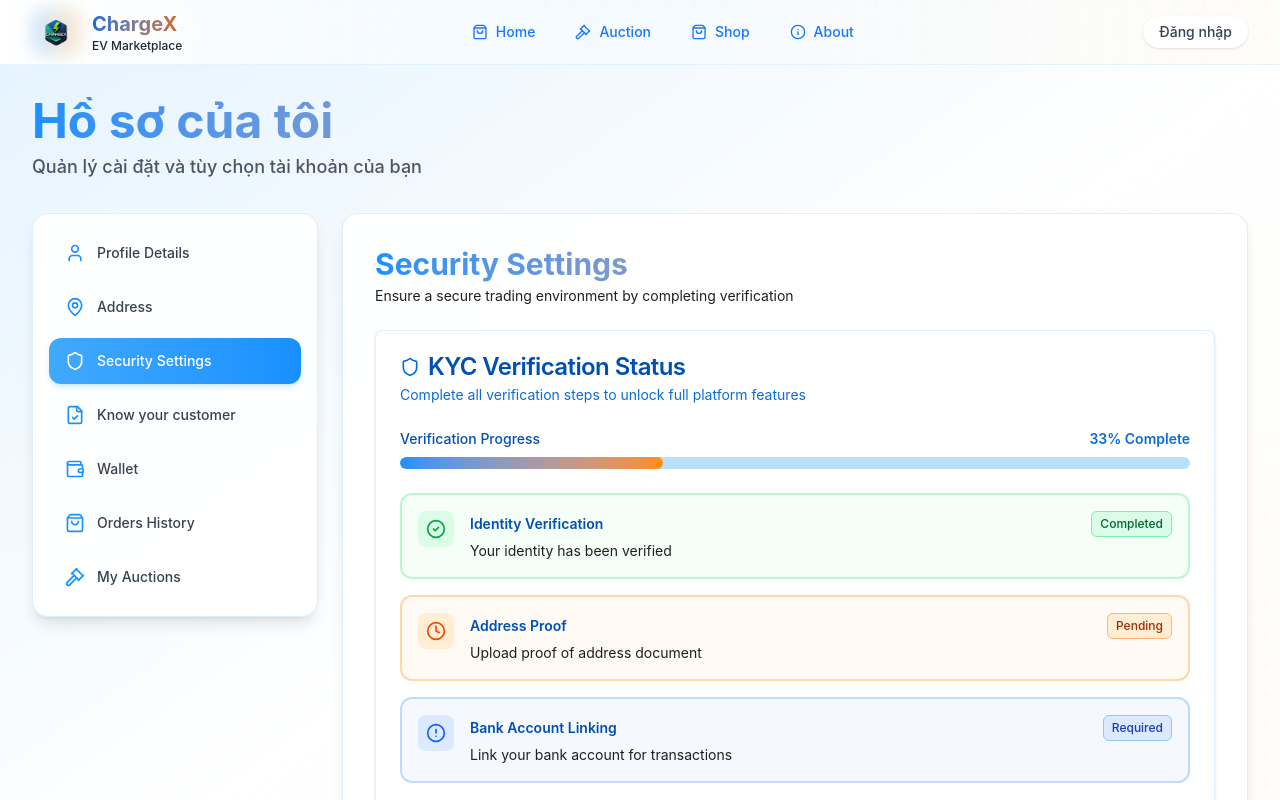
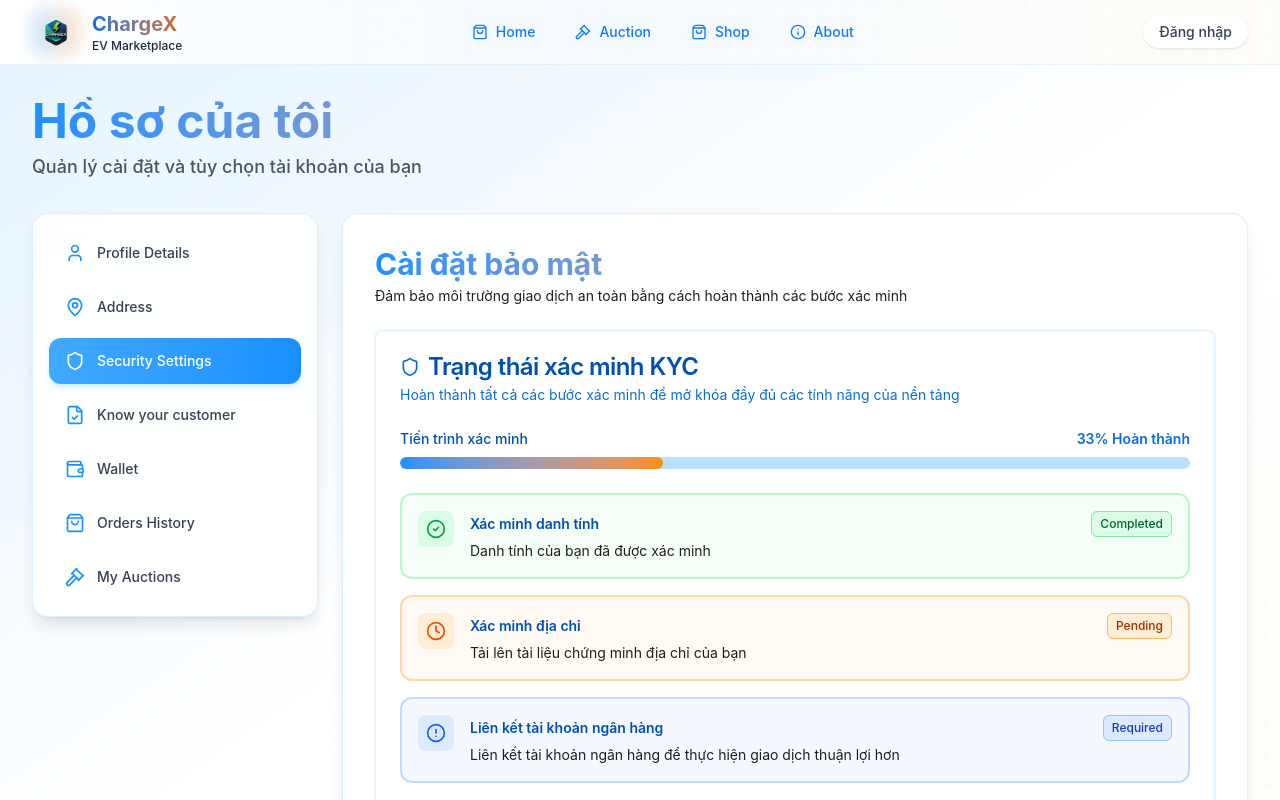
Before and after one commit to nvmthoai/ChargeX_FE, a React (Vite) app: page /profile/security in a window 1280 px wide. Shown: the top 800 px of the page. Built offline with nearby package versions, Linux system fonts and the light colour scheme; no server answers.

Commit message:
Fix Eng -> Viet (2)

```diff
--- a/src/app/pages/KYC/component/KycUploadModal.tsx
+++ b/src/app/pages/KYC/component/KycUploadModal.tsx
@@ -29,12 +29,12 @@ export default function KycUploadModal({
     desc: string;
   }[] = isBasic
     ? [
-        { type: "front_id", label: "Front of ID", desc: "Upload a clear image of the front of your ID." },
-        { type: "back_id", label: "Back of ID", desc: "Upload a clear image of the back of your ID." },
+        { type: "front_id", label: "Front of ID", desc: "Tải lên hình ảnh rõ ràng về mặt trước giấy tờ tùy thân của bạn.." },
+        { type: "back_id", label: "Back of ID", desc: "Tải lên hình ảnh rõ ràng về mặt sau giấy tờ tùy thân của bạn.." },
       ]
     : [
-        { type: "selfie", label: "Selfie", desc: "Take a selfie holding your ID." },
-        { type: "passport", label: "Passport", desc: "Upload a clear photo of your passport." },
+        { type: "selfie", label: "Selfie", desc: "Chụp ảnh selfie cùng giấy tờ tùy thân của bạn." },
+        { type: "passport", label: "Passport", desc: "Tải lên hình ảnh rõ ràng về hộ chiếu của bạn." },
       ];
 
   const requiredTypes = uploadFields.map((f) => f.type);
@@ -98,9 +98,9 @@ const handleRemove = (type: string) => {
         {/* Header */}
         <div className="flex justify-between items-center p-6 border-b">
           <h2 className="text-xl font-semibold">
-            Upload Your Documents
+            Tải lên tài liệu
             <span className="block text-sm text-gray-500 mt-1">
-              {isBasic ? "Basic Verification" : "Advanced Verification"}
+              {isBasic ? "Xác minh cơ bản" : "Xác minh nâng cao"}
             </span>
           </h2>
           <button onClick={onClose} className="text-gray-500 hover:text-gray-700">
@@ -186,10 +186,10 @@ const handleRemove = (type: string) => {
             }`}
           >
             {uploadingType
-              ? "Uploading..."
+              ? "Đang tải..."
               : allUploaded
-              ? "Save and Close"
-              : "Upload All Required Files"}
+              ? "Lưu và đóng"
+              : "Tải lên tất cả các tệp yêu cầu"}
           </button>
         </div>
       </div>
--- a/src/app/pages/KYC/component/VerifyOptions.tsx
+++ b/src/app/pages/KYC/component/VerifyOptions.tsx
@@ -41,16 +41,16 @@ export default function VerifyOptions({ profileId }: { profileId?: string }) {
     <div className="max-w-5xl mx-auto py-10 px-6 space-y-10 profile-content">
       {/* Header */}
       <header>
-        <h1 className="text-3xl font-bold text-gray-900">Verify your identity</h1>
+        <h1 className="text-3xl font-bold text-gray-900">Xác minh danh tính của bạn</h1>
         <p className="text-gray-600 mt-1">
-          To sell, bid, or withdraw securely, please complete your KYC.
+          Để bán, đặt giá thầu hoặc rút tiền một cách an toàn, vui lòng hoàn thành KYC của bạn.
         </p>
       </header>
 
       {/* Alert */}
       <div className="bg-indigo-50 border border-indigo-200 text-indigo-700 p-4 rounded-lg flex items-center gap-3">
         <AlertTriangle size={20} />
-        <span>You haven’t verified your account yet.</span>
+        <span>Bạn chưa xác minh tài khoản của mình.</span>
       </div>
 
       {/* Options */}
@@ -59,9 +59,9 @@ export default function VerifyOptions({ profileId }: { profileId?: string }) {
         <div className="border rounded-xl p-6 bg-white shadow-sm hover:shadow-md transition">
           <div className="flex flex-col space-y-4">
             <User size={46} className="text-indigo-600" />
-            <h3 className="font-semibold text-lg text-gray-900">Basic Verification</h3>
+            <h3 className="font-semibold text-lg text-gray-900">Xác minh cơ bản</h3>
             <p className="text-gray-600 text-sm leading-relaxed">
-              Provide personal info to unlock basic trading features.
+              Cung cấp thông tin cá nhân để mở khóa các tính năng giao dịch cơ bản
             </p>
             <button
               disabled={loading}
@@ -69,7 +69,7 @@ export default function VerifyOptions({ profileId }: { profileId?: string }) {
               className={`${loading ? "bg-gray-400" : "bg-indigo-600 hover:bg-indigo-700"
                 } text-white text-sm font-medium rounded-lg py-2 px-5 mt-2`}
             >
-              {loading ? "Processing..." : "Start Basic Verification"}
+              {loading ? "Đang xử lý..." : "Bắt đầu xác minh cơ bản"}
             </button>
           </div>
         </div>
--- a/src/app/pages/Profile/MyAuctions/MyAuctions.tsx
+++ b/src/app/pages/Profile/MyAuctions/MyAuctions.tsx
@@ -190,10 +190,10 @@ export default function MyAuctions() {
       {/* Header */}
       <div>
         <h1 className="text-3xl font-bold bg-gradient-to-r from-ocean-600 to-energy-600 bg-clip-text text-transparent">
-          My Auctions
+          Đấu giá
         </h1>
         <p className="text-sm text-muted-foreground mt-1">
-          View auctions you participated in or won
+          Xem các cuộc đấu giá bạn đã tham gia hoặc thắng
         </p>
       </div>
 
@@ -249,7 +249,7 @@ export default function MyAuctions() {
               <div className="w-16 h-16 rounded-full bg-ocean-50 dark:bg-ocean-900/30 flex items-center justify-center">
                 <Gavel className="w-8 h-8 text-ocean-400" />
               </div>
-              <p className="text-base font-medium">No auctions found</p>
+              <p className="text-base font-medium">Không có đấu giá nào</p>
             </div>
           </CardContent>
         </Card>
--- a/src/app/pages/Profile/Orders/index.tsx
+++ b/src/app/pages/Profile/Orders/index.tsx
@@ -315,10 +315,10 @@ export default function OrderManagement() {
       {/* Header */}
       <div>
         <h1 className="text-3xl font-bold bg-gradient-to-r from-ocean-500 to-energy-500 bg-clip-text text-transparent">
-          Order History
+          Lịch sử đặt hàng
         </h1>
         <p className="text-sm text-muted-foreground mt-1">
-          View and manage your order history
+          Xem và quản lý lịch sử đặt hàng của bạn
         </p>
       </div>
 
@@ -357,7 +357,7 @@ export default function OrderManagement() {
         <CardHeader>
           <CardTitle className="flex items-center gap-2 text-ocean-700">
             <Package className="w-5 h-5 text-ocean-600" />
-            Orders ({filteredOrders.length})
+            Đơn hàng ({filteredOrders.length})
           </CardTitle>
         </CardHeader>
         <CardContent className="p-0">
@@ -367,7 +367,7 @@ export default function OrderManagement() {
                 <div className="w-16 h-16 rounded-full bg-ocean-100 flex items-center justify-center">
                   <Package className="w-8 h-8 text-ocean-500" />
                 </div>
-                <p className="text-base font-medium">No orders found</p>
+                <p className="text-base font-medium">Không có đơn hàng nào</p>
               </div>
             </div>
           ) : (
--- a/src/app/pages/Profile/ProfileSecurity/ProfileSecurity.tsx
+++ b/src/app/pages/Profile/ProfileSecurity/ProfileSecurity.tsx
@@ -8,23 +8,23 @@ export default function ProfileSecurity() {
   const verificationSteps = [
     {
       id: "identity",
-      label: "Identity Verification",
+      label: "Xác minh danh tính",
       status: "completed",
-      description: "Your identity has been verified",
+      description: "Danh tính của bạn đã được xác minh",
       icon: CheckCircle2,
     },
     {
       id: "address",
-      label: "Address Proof",
+      label: "Xác minh địa chỉ",
       status: "pending",
-      description: "Upload proof of address document",
+      description: "Tải lên tài liệu chứng minh địa chỉ của bạn",
       icon: Clock,
     },
     {
       id: "bank",
-      label: "Bank Account Linking",
+      label: "Liên kết tài khoản ngân hàng",
       status: "required",
-      description: "Link your bank account for transactions",
+      description: "Liên kết tài khoản ngân hàng để thực hiện giao dịch thuận lợi hơn",
       icon: AlertCircle,
     },
   ];
@@ -46,10 +46,10 @@ export default function ProfileSecurity() {
       {/* Header */}
       <div>
         <h1 className="text-3xl font-bold bg-gradient-to-r from-ocean-500 to-energy-500 bg-clip-text text-transparent">
-          Security Settings
+          Cài đặt bảo mật
         </h1>
         <p className="text-sm text-muted-foreground mt-1">
-          Ensure a secure trading environment by completing verification
+          Đảm bảo môi trường giao dịch an toàn bằng cách hoàn thành các bước xác minh
         </p>
       </div>
 
@@ -58,10 +58,10 @@ export default function ProfileSecurity() {
         <CardHeader>
           <CardTitle className="flex items-center gap-2 text-ocean-700">
             <Shield className="w-5 h-5 text-ocean-600" />
-            KYC Verification Status
+            Trạng thái xác minh KYC
           </CardTitle>
           <CardDescription className="text-ocean-600">
-            Complete all verification steps to unlock full platform features
+            Hoàn thành tất cả các bước xác minh để mở khóa đầy đủ các tính năng của nền tảng
           </CardDescription>
         </CardHeader>
         <CardContent className="space-y-6">
@@ -69,10 +69,10 @@ export default function ProfileSecurity() {
           <div className="space-y-2">
             <div className="flex items-center justify-between text-sm">
               <span className="font-medium text-ocean-700">
-                Verification Progress
+                Tiến trình xác minh
               </span>
               <span className="font-semibold text-ocean-600">
-                {Math.round(progressPercentage)}% Complete
+                {Math.round(progressPercentage)}% Hoàn thành
               </span>
             </div>
             <div className="w-full h-3 bg-ocean-100 rounded-full overflow-hidden">
@@ -147,7 +147,7 @@ export default function ProfileSecurity() {
           <div className="pt-4 border-t border-ocean-200/30">
             <Link to="/profile/kyc">
               <Button className="w-full gap-2">
-                Complete Verification
+                Hoàn thành xác minh
                 <ArrowRight className="w-4 h-4" />
               </Button>
             </Link>
```
Also changed, not shown: src/app/layouts/Header/WalletDisplay.tsx (+4 -7 lines), src/app/pages/Profile/ProfileWallet/ProfileWallet.tsx (+4 -4 lines).
